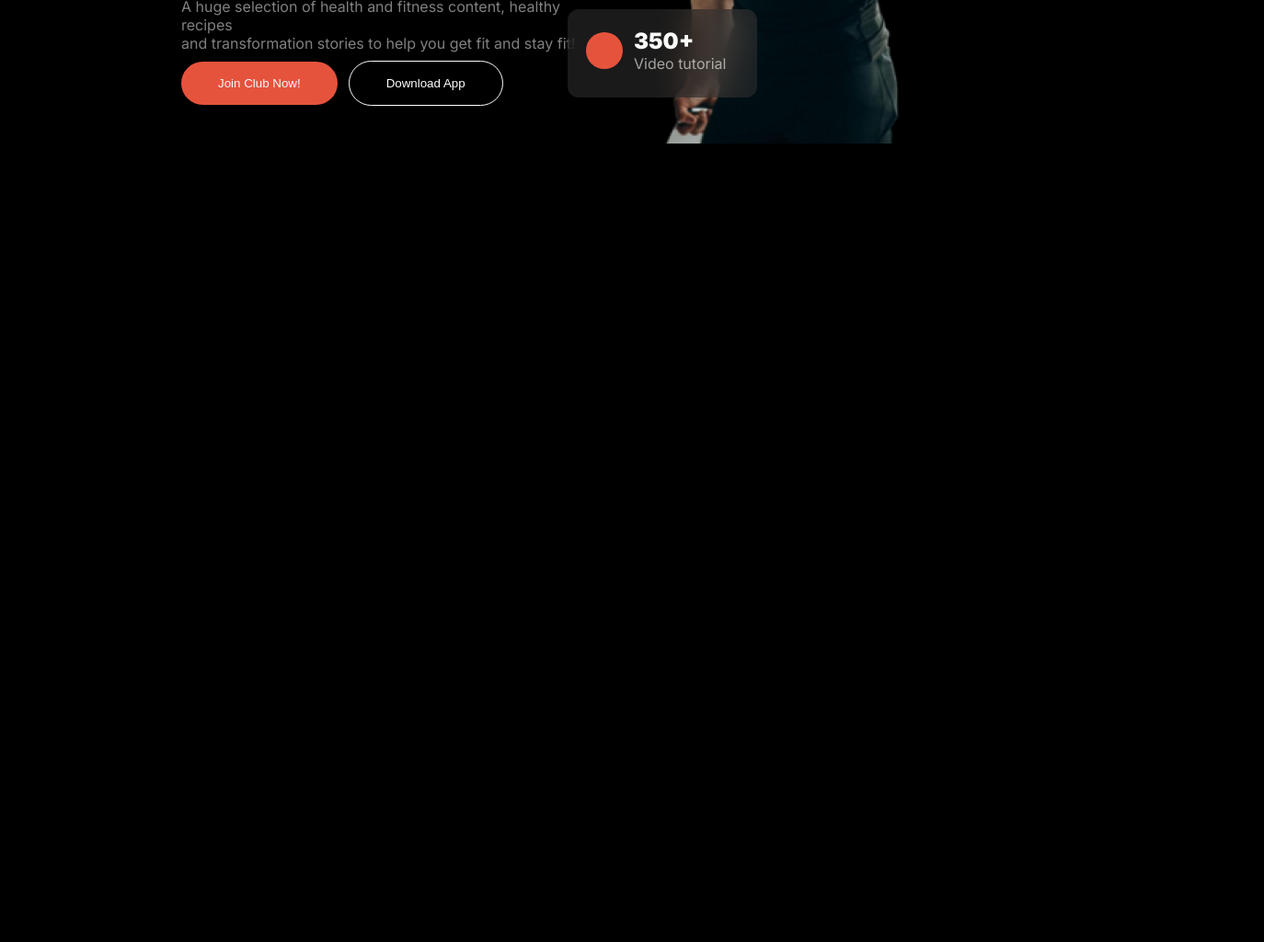
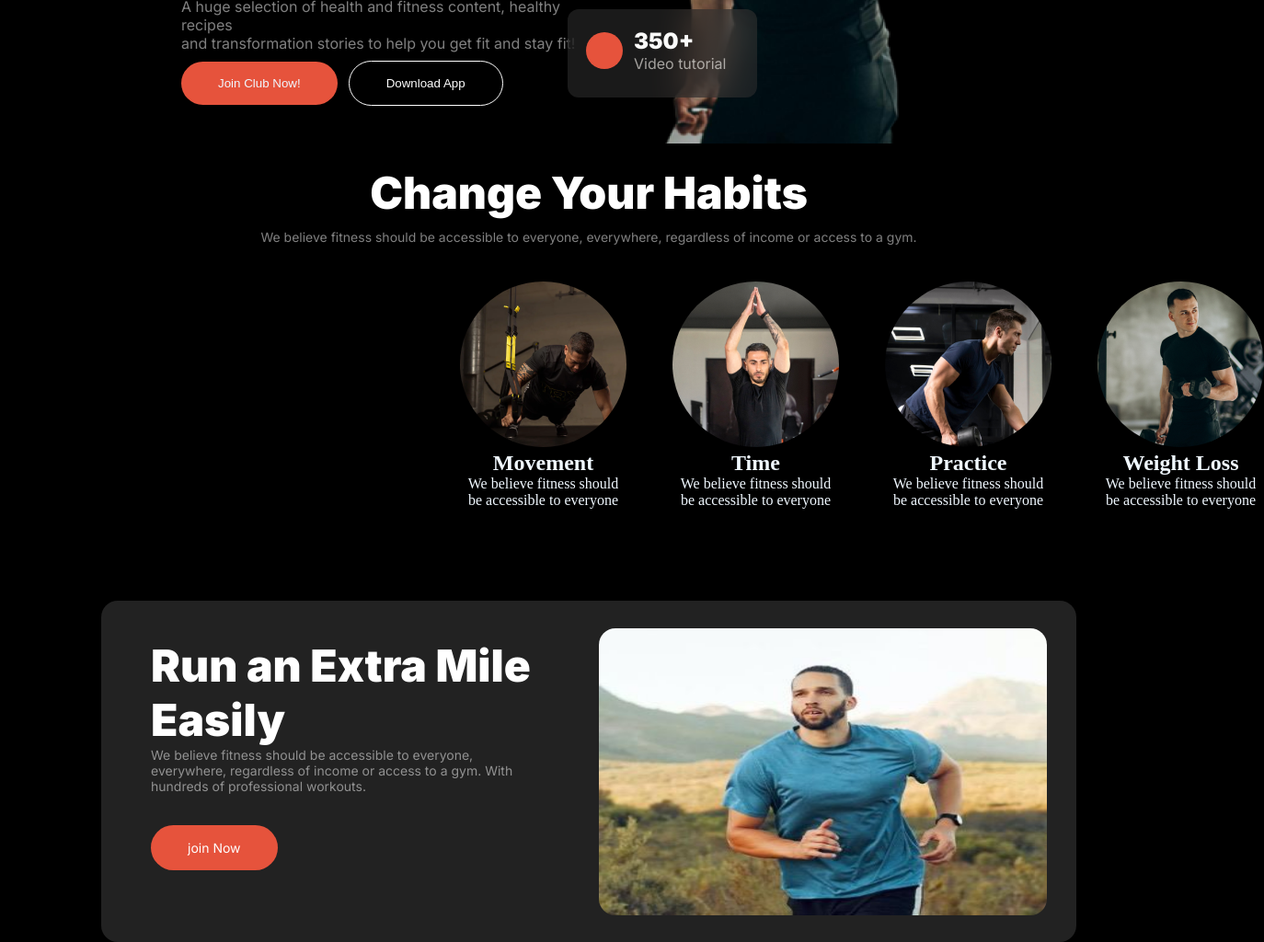
Before and after one commit to smrasel2/web-assignment, a plain HTML site: page index.html in a window 1280 px wide. Shown: the part 615-1639 px from the top of the page at 92% size, 1374 px wide, since content can reach past the window. Before the commit the page ends 800 px from the top, so only its background shows below. Drawn offline with Linux system fonts and the light colour scheme.

Commit message:
grid res added

```diff
--- a/index.html
+++ b/index.html
@@ -103,8 +103,59 @@
       </section>
       <!-- hero section end -->
 
+      <!-- change habbit section -->
+       <section class="chng-hab">
+         <div class="chng-hab-cont">
+            <h1>Change Your Habits</h1>
+            <p>We believe fitness should be accessible to everyone, everywhere, regardless of income or access to a gym.</p>
+
+         </div>
+
+         <div class="habbit-grid">
+
+           <div class="grid-con">
+            <img src="assets/movement.png" alt="">
+            <h1>Movement</h1>
+            <p>We believe fitness should be accessible to everyone</p>
+           </div>
+           <div class="grid-con">
+            <img src="assets/time.png" alt="">
+
+
+            <h1>Time</h1>
+            <p>We believe fitness should be accessible to everyone</p>
+           </div>
+           <div class="grid-con">
+            <img src="assets/practice.png" alt="">
+            <h1>Practice</h1>
+            <p>We believe fitness should be accessible to everyone</p>
+           </div>
+           <div class="grid-con">
+            <img src="assets/weightloss.png" alt="">
+            <h1>Weight Loss</h1>
+            <p>We believe fitness should be accessible to everyone</p>
+           </div>
+
+         </div>
+
+       </section>
+      <!-- change habbit section -->
+
       <!-- run section start -->
          <section class="run-container">
+
+            <div class="right-run">
+                <h1 class="run-head">Run an Extra
+                    Mile Easily</h1>
+                <p class="run-pera">We believe fitness should be accessible to everyone, <br> everywhere, regardless of income or access to a gym. With <br> hundreds of professional workouts.</p>
+                <button class="run-btn">join Now</button>
+
+            </div>
+            <div class="left-run">
+                <img src="assets/run-1.jpeg" alt="">
+            </div>
+
+
 
          </section>
 
--- a/styles/responsive.css
+++ b/styles/responsive.css
@@ -46,7 +46,31 @@ margin-top: -350px;
 
 
 }
+.run-container{
+    flex-direction: column;
+    width: 80%;
+    height: 80%;
+}
+.right-run{
+    height: 80%;
+    width: 80%;
+}
+.left-run{
+    width: 80%;
+    margin-top: 10px;
+    margin-left: 20px;
+    margin-bottom: 35px;
+}
+.left-run img{
+    width: 100%;
 
+
+}
+.habbit-grid{
+    margin: 0 100px;
+    grid-template-columns: repeat(1,1fr);
+    margin-bottom: 50px;
+}
 }
 
 @media screen and (min-width:577px) and (max-width:992px) {
--- a/styles/style.css
+++ b/styles/style.css
@@ -232,3 +232,111 @@ font-weight: 400;
 }
 
 /* hero section end */
+
+
+/* change section */
+.chng-hab-cont h1{
+
+    text-align: center;
+    color: rgb(255, 255, 255);
+font-family: Inter;
+font-size: 48px;
+font-weight: 900;
+margin-top: 20px;
+margin-bottom: 10px;
+}
+.chng-hab-cont p{
+    color: rgba(255, 255, 255, 0.5);
+font-family: Inter;
+font-size: 14px;
+font-weight: 400;
+text-align: center;
+margin-bottom: 20px;
+}
+
+.habbit-grid{
+    display: grid;
+    grid-template-columns: repeat(4,1fr);
+     gap: 50px;
+    width: 144px;
+    margin: 0 500px;
+    margin-top: 40px;
+    margin-bottom: 100px;
+
+}
+.habbit-grid img{
+    border-radius: 50%;
+}
+
+.grid-con{
+    color: aliceblue;
+}
+
+.grid-con p{
+    text-align: center;
+}
+
+.grid-con h1{
+    text-align: center;
+}
+/* change section */
+
+/* run section start */
+
+.run-container{
+    width: 1060px;
+    height: 371px;
+    margin: 0 auto;
+    display: flex;
+    align-items: center;
+    background-color: rgb(34, 34, 34);
+    border-radius: 18px;
+
+}
+.right-run{
+
+
+    height: 290px;
+    width: 50%;
+    margin-left: 54px;
+}
+
+.left-run{
+     height: 312px;
+
+     width: 50%;
+     margin-right: 32px;
+}
+
+.run-head{
+    color: rgb(255, 255, 255);
+    font-family: Inter;
+    font-size: 3rem;
+    font-weight: 900;
+
+}
+.run-pera{
+    color: rgba(255, 255, 255, 0.5);
+    font-family: Inter;
+    font-size: 14px;
+    font-weight: 400;
+}
+.run-btn{
+   margin-top: 34px;
+   color: white;
+font-family: Inter;
+font-size: 14px;
+font-weight: 400;
+background-color: rgb(230, 83, 60);
+padding: 16px 40px;
+border-radius: 42px;
+border: none;
+}
+
+.left-run img{
+    width: 100%;
+    height: 100%;
+    border-radius: 18px;
+
+}
+/* run section end */
```
Also changed, not shown: assets/practice.png (added), assets/run-1.jpeg (added), assets/run.jpg (added).
